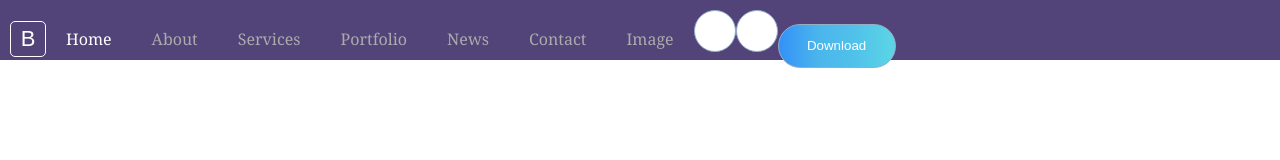
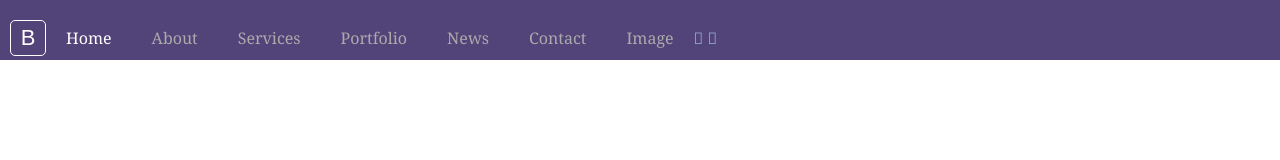
Before and after one commit to shrestharosy/flexbox, a website: page mediaQueries.html in a window 1280 px wide. Drawn offline with Linux system fonts and the light colour scheme.

Commit message:
[CHORE] : Add navbar menus icons

```diff
--- a/assets/sass/layouts/_navbar.scss
+++ b/assets/sass/layouts/_navbar.scss
@@ -93,7 +93,6 @@
       display: flex;
       flex-direction: row;
       color: $gray;
-    }
 
       li {
         padding: 20px;
@@ -108,4 +107,23 @@
         }
       }
     }
+
+    &__options {
+
+      display: flex;
+      .btn--github {
+        &:before {
+          content: $github-icon;
+          color: $light-gray;
         }
+      }
+
+      .btn--twitter {
+        &:before {
+          content: $twitter-icon;
+          color: $light-gray;
+        }
+      }
+    }
+  }
+}
--- a/assets/sass/variables/_icons.scss
+++ b/assets/sass/variables/_icons.scss
@@ -1,6 +1,10 @@
+// https://fontawesome.com/icons?d=gallery
+
 $globe-icon: '\f0ac';
 $arrow-right-icon: '\f061';
 $search-icon: '\f00e';
 $cart-icon: '\f07a';
 $play-icon: '\f04b';
 $user-icon: '\f007';
+$github-icon: '\f09b';
+$twitter-icon: '\f099';
--- a/mediaQueries.html
+++ b/mediaQueries.html
@@ -26,11 +26,11 @@
                 <li>Image</li>
             </ul>
             <div class="navbar__options">
-                <button class="btn btn--round btn--search" />
-                <button class="btn btn--round btn--cart" />
-                <button class="btn btn--rectangular btn--sign-in">
+                <span class="btn--github" />
+                <span class="btn--twitter" />
+                <!-- <button class="btn btn--rectangular btn--sign-in">
                     Download
-                </button>
+                </button> -->
             </div>
         </nav>
     </div>
```
Also changed, not shown: dest/style.css. Lines whose indentation alone changed are shown as unchanged.
